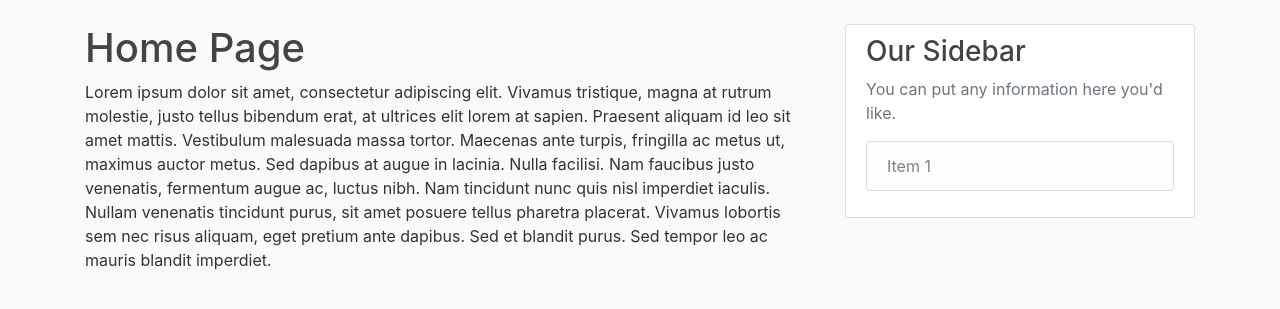
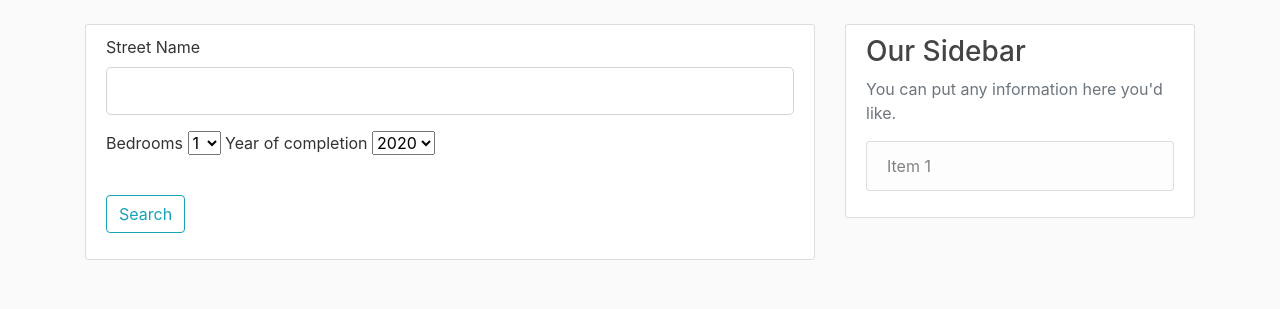
Before and after one commit to IRS-JSSW/HDBResalePriceRecommender, a Flask app: page / in a window 1280 px wide. Shown: the part 56-365 px from the top of the page. Run offline with Flask 2, Linux system fonts and the light colour scheme; some libraries are stand-ins or nearby versions.

Commit message:
Modifed home.html, added completion year

```diff
--- a/app.py
+++ b/app.py
@@ -7,16 +7,14 @@ app.config['SECRET_KEY'] = 'e7d0eaa8168231567e93d4eea521188dbb83b37ccaf576190862
 @app.route('/')
 @app.route('/home')
 def home():
-    return render_template('home.html')
+    form = SearchResaleHDBForm()
+    return render_template('home.html', form=form)
 
 @app.route('/about')
 def about():
     return render_template('about.html', title='About Page')
 
-@app.route('/search')
-def search():
-    form = SearchResaleHDBForm()
-    return render_template('search.html', title='Search Resale HDB', form=form)
+
 
 if __name__ == '__main__':
     app.run(debug=True)
--- a/forms.py
+++ b/forms.py
@@ -1,9 +1,12 @@
 from flask_wtf import FlaskForm
 from wtforms import StringField, SelectField, SubmitField
 from wtforms.validators import DataRequired, Length
+import datetime
 
 class SearchResaleHDBForm(FlaskForm):
     streetname = StringField('Street Name', validators=[DataRequired(), Length(min=2, max=20)])
-    dropdown_list = ['1', '2', '3', '4', '5']
-    bedrooms = SelectField('Bedrooms', choices=dropdown_list, default=1)
+    dropdown_list_bedrooms = ['1', '2', '3', '4', '5']
+    bedrooms = SelectField('Bedrooms', choices=dropdown_list_bedrooms, default=1)
+    dropdown_list_completion = list(range(1960, datetime.datetime.today().year))
+    completion = SelectField('Year of completion', choices=dropdown_list_completion, default=dropdown_list_completion[-1])
     submit = SubmitField('Search')
--- a/templates/home.html
+++ b/templates/home.html
@@ -1,7 +1,23 @@
 {% extends "layout.html" %}
 {% block content %}
-    <h1>Home Page</h1>
-
-    <p>Lorem ipsum dolor sit amet, consectetur adipiscing elit. Vivamus tristique, magna at rutrum molestie, justo tellus bibendum erat, at ultrices elit lorem at sapien. Praesent aliquam id leo sit amet mattis. Vestibulum malesuada massa tortor. Maecenas ante turpis, fringilla ac metus ut, maximus auctor metus. Sed dapibus at augue in lacinia. Nulla facilisi. Nam faucibus justo venenatis, fermentum augue ac, luctus nibh. Nam tincidunt nunc quis nisl imperdiet iaculis. Nullam venenatis tincidunt purus, sit amet posuere tellus pharetra placerat. Vivamus lobortis sem nec risus aliquam, eget pretium ante dapibus. Sed et blandit purus. Sed tempor leo ac mauris blandit imperdiet.</p>
-
+<div class="content-section">
+    <form method="POST" action="">
+        {{ form.hidden_tag() }}
+        <fieldset class="form-group">
+            <div class="form-group">
+                {{ form.streetname.label(class="form-control-label") }}
+                {{ form.streetname(class="form-control form-control-lg") }}
+            </div>
+            <div class="form-group">
+                {{ form.bedrooms.label(class="form-control-label") }}
+                {{ form.bedrooms(class="form-control-md form-control-md") }}
+                {{ form.completion.label(class="form-control-label") }}
+                {{ form.completion(class="form-control-md form-control-md") }}
+            </div>
+        </fieldset>
+        <div class="form-group">
+            {{ form.submit(class="btn btn-outline-info") }}
+        </div>
+    </form>
+</div>
 {% endblock content %}
```
Also changed, not shown: requirements.txt (added, +8 -0 lines), templates/search.html (deleted, +0 -21 lines).
